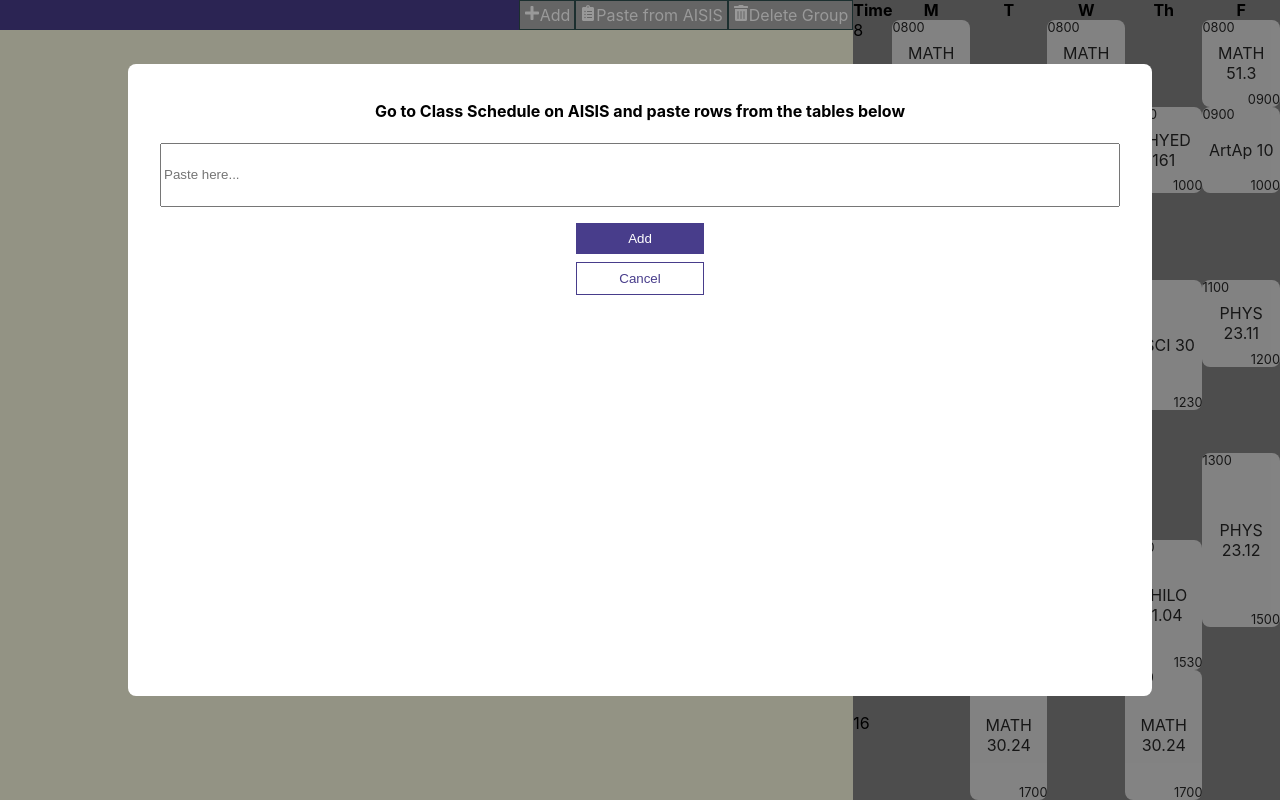
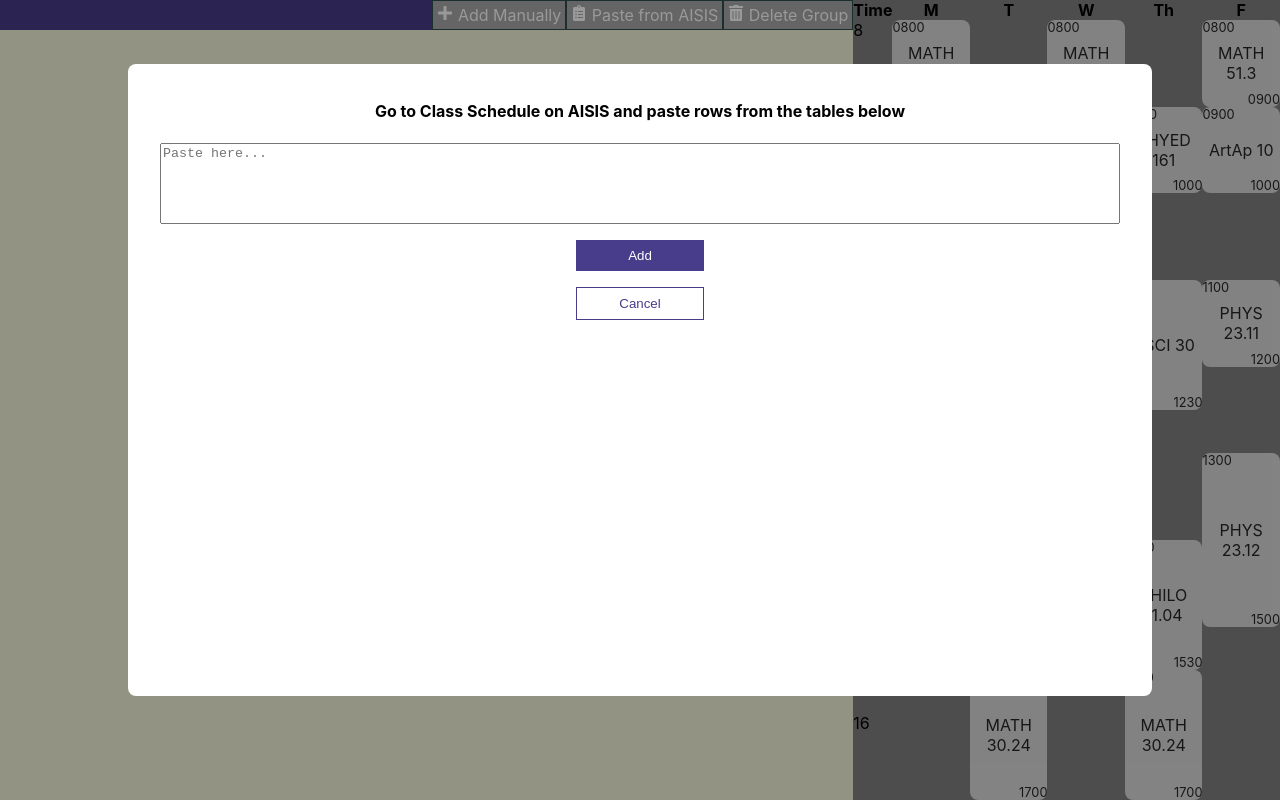
Before and after one commit to dnamme/enlistment-scheduler, a React (Create React App) app: page / in a window 1280 px wide. Both pictures are taken after a click on the element "Paste from AISIS". Built offline with nearby package versions, Linux system fonts and the light colour scheme.

Commit message:
copy from aisis working

```diff
--- a/src/App.js
+++ b/src/App.js
@@ -49,7 +49,33 @@ function App() {
   const onManualSubmit = (d) => {}
 
   const onCopySubmit = (d) => {
-    console.log(d);
+    let raw_rows = d.split('\n')
+    let new_data = []
+
+    raw_rows.forEach((row) => {
+      let cols = row.split('\t')
+
+      if (cols.length === 14) {
+        new_data.push({
+          code: cols[0],
+          section: cols[1],
+          name: cols[2],
+          units: cols[3],
+          time: cols[4],
+          room: cols[5],
+          instructor: cols[6],
+          max_slots: cols[7],
+          lang: cols[8],
+          level: cols[9], // not needed
+          free_slots: cols[10],
+          remarks: cols[11],
+          s: cols[12], // not needed
+          p: cols[13], // not needed
+        })
+      }
+    })
+
+    console.log(new_data)
   }
 
 
@@ -62,3 +88,21 @@ function App() {
 }
 
 export default App
+
+/*
+
+CSCI 30	A	DATA STRUCTURES AND ALGORITHMS	3	T-TH 0930-1100	TBA	GUADALUPE, Brian Christopher	35	ENG	U	0	ALL SLOTS FOR BS CS MAJORS. ALL SLOTS FOR BSMS CS MAJORS. ALL SLOTS FOR BS CS-DGDD MAJORS.	N	N
+CSCI 30	B	DATA STRUCTURES AND ALGORITHMS	3	T-TH 1100-1230	TBA	GUADALUPE, Brian Christopher	35	ENG	U	0	ALL SLOTS FOR BS CS MAJORS. ALL SLOTS FOR BSMS CS MAJORS. ALL SLOTS FOR BS CS-DGDD MAJORS.	N	N
+CSCI 30	C	DATA STRUCTURES AND ALGORITHMS	3	T-TH 1100-1230	TBA	PANGAN, Zachary	35	ENG	U	8	ALL SLOTS FOR BS CS MAJORS. ALL SLOTS FOR BSMS CS MAJORS. ALL SLOTS FOR BS CS-DGDD MAJORS.	N	N
+
+CSCI 30	A	DATA STRUCTURES AND ALGORITHMS	3	T-TH 0930-1100	TBA	GUADALUPE, Brian Christopher	35	ENG	U	0	ALL SLOTS FOR BS CS MAJORS. ALL SLOTS FOR BSMS CS MAJORS. ALL SLOTS FOR BS CS-DGDD MAJORS.	N	N
+CSCI 31	B	DATA STRUCTURES AND ALGORITHMS	3	T-TH 1100-1230	TBA	GUADALUPE, Brian Christopher	35	ENG	U	0	ALL SLOTS FOR BS CS MAJORS. ALL SLOTS FOR BSMS CS MAJORS. ALL SLOTS FOR BS CS-DGDD MAJORS.	N	N
+CSCI 32	C	DATA STRUCTURES AND ALGORITHMS	3	T-TH 1100-1230	TBA	PANGAN, Zachary	35	ENG	U	8	ALL SLOTS FOR BS CS MAJORS. ALL SLOTS FOR BSMS CS MAJORS. ALL SLOTS FOR BS CS-DGDD MAJORS.	N	N
+
+CSCI 30	A	DATA STRUCTURES AND ALGORITHMS	3	T-TH 0930-1100	TBA	GUADALUPE, Brian Christopher	35	ENG	U	0	aaa	N	N
+CSCI 31	B	DATA STRUCTURES AND ALGORITHMS	3	T-TH 1100-1230	TBA	GUADALUPE, Brian Christopher	35	ENG	U	0	aaa	N	N
+CSCI 32	C	DATA STRUCTURES AND ALGORITHMS	3	T-TH 1100-1230	TBA	PANGAN, Zachary	35	ENG	U	8	aaa	N	N
+
+
+
+*/
--- a/src/components/CopyModal.js
+++ b/src/components/CopyModal.js
@@ -1,6 +1,6 @@
 import { useState } from 'react'
 
-function CopyModal({ onExit, onCopySubmit }) {
+function CopyModal({ index, onExit, onCopySubmit }) {
   const [data, setData] = useState('')
 
   return (
@@ -8,21 +8,15 @@ function CopyModal({ onExit, onCopySubmit }) {
       <div className="modal-content">
         <h4>Go to Class Schedule on AISIS and paste rows from the tables below</h4>
 
-        <form className="copy-form">
-          <input
-            type="text"
-            placeholder="Paste here..."
-            value={data}
-            onChange={(e) => setData(e.target.value)}
-          />
-          <input
-            type="submit"
-            class="button"
-            value="Add"
-            onClick={() => onCopySubmit(data)}
-          />
-        </form>
+        <textarea
+          rows="5"
+          className="copy-text"
+          placeholder="Paste here..."
+          value={data}
+          onChange={(e) => setData(e.target.value)}
+        />
 
+        <button style={{margin: `1rem 0`}} onClick={() => onCopySubmit(data)}>Add</button>
         <button className="outline" onClick={onExit}>Cancel</button>
       </div>
     </div>
--- a/src/components/InputHeader.js
+++ b/src/components/InputHeader.js
@@ -10,13 +10,13 @@ function InputHeader({ onCopyClick }) {
   return (
     <div className="input-header">
       <div className="square-button" onClick={onAdd}>
-        <FaPlus />Add
+        <FaPlus /> Add Manually
       </div>
       <div className="square-button" onClick={onCopyClick}>
-        <FaClipboardList />Paste from AISIS
+        <FaClipboardList /> Paste from AISIS
       </div>
       <div className="square-button" onClick={onDelete}>
-        <FaTrashAlt />Delete Group
+        <FaTrashAlt /> Delete Group
       </div>
     </div>
   )
--- a/src/css/Modal.css
+++ b/src/css/Modal.css
@@ -32,20 +32,8 @@
   align-items: center;
 }
 
-.copy-form {
+.copy-text {
   width: 100%;
-  display: flex;
-  flex-flow: column nowrap;
-  align-items: center;
-}
-
-.copy-form input[type="text"] {
-  width: 100%;
-  height: 4rem;
+  resize: none;
   box-sizing: border-box;
 }
-
-.copy-form input[type="submit"] {
-  width: 128px;
-  margin: 16px 0 8px;
-}
```
